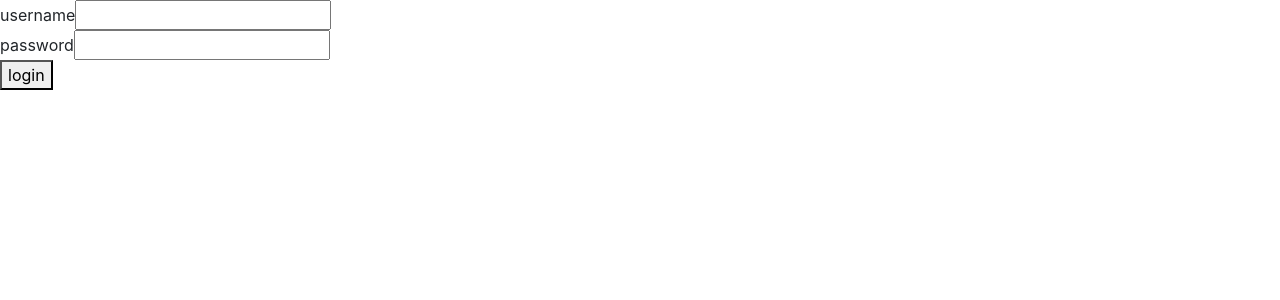
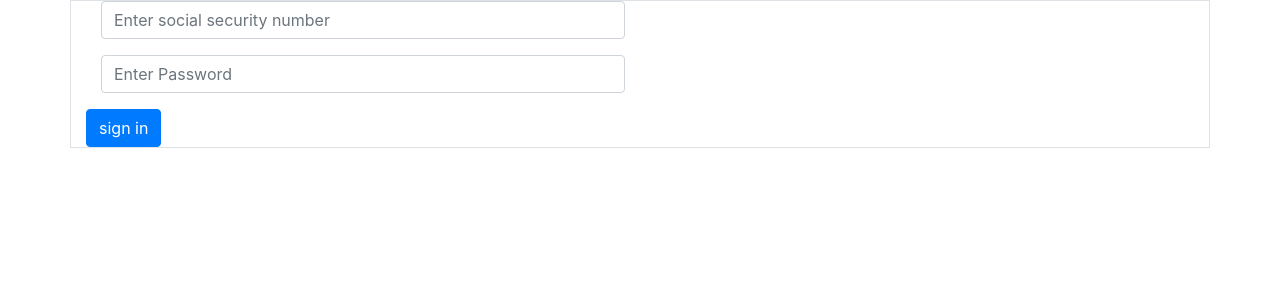
Before and after one commit to famo7/final-project-frontend, a React (Create React App) app: page /profile in a window 1280 px wide. Shown: the top 300 px of the page. Built offline with nearby package versions, Linux system fonts and the light colour scheme.

Commit message:
added functionality to update user profile

```diff
--- a/src/App.js
+++ b/src/App.js
@@ -5,12 +5,14 @@ import LoginForm from "./components/LoginForm";
 import Profile from "./components/Profile";
 import TopNav from "./components/TopNav";
 import loginService from "./services/login";
+import UserUpdate from "./services/UserUpdate";
 
 const App = () => {
   const [socialSecurityNumber, setSocialSecurityNumber] = useState("");
   const [password, setPassword] = useState("");
   const [user, setUser] = useState(null);
-
+  const [newAddress, setNewAddress] = useState("");
+  const [newPass, setNewPass] = useState("");
   useEffect(() => {
     const loggedUserJSON = window.localStorage.getItem("loggedEmployee");
     if (loggedUserJSON) {
@@ -28,8 +30,9 @@ const App = () => {
         password,
       });
       window.localStorage.setItem("loggedEmployee", JSON.stringify(user));
+      UserUpdate.setToken(user.token);
       setUser(user);
-      console.log(user);
+
       setSocialSecurityNumber("");
       setPassword("");
     } catch (exception) {
@@ -55,7 +58,13 @@ const App = () => {
               <Home isManager={user.isManager} />
             </Route>
             <Route exact path="/profile">
-              <Profile />
+              <Profile
+                newAddress={newAddress}
+                setNewAddress={setNewAddress}
+                newPass={newPass}
+                setNewPass={setNewPass}
+                userId={user.id}
+              />
             </Route>
           </Switch>
         </Router>
--- a/src/components/Home.js
+++ b/src/components/Home.js
@@ -1,5 +1,4 @@
 import React from "react";
-import TopNav from "../components/TopNav";
 export default function Home({ isManager }) {
   //   if (isManager) {
   //     return <Manager />;
--- a/src/components/LoginForm.js
+++ b/src/components/LoginForm.js
@@ -1,4 +1,5 @@
 import React from "react";
+import { Button, Col, Form } from "react-bootstrap";
 
 export default function LoginForm({
   handleLogin,
@@ -8,26 +9,33 @@ export default function LoginForm({
   setPassword,
 }) {
   return (
-    <form onSubmit={handleLogin}>
-      <div>
-        username
-        <input
+    <Form onSubmit={handleLogin} className="border container">
+      <Col xs={6}>
+        <Form.Group controlId="socialSecurityNumber">
+          <Form.Control
+            required
             type="text"
+            placeholder="Enter social security number"
             value={socialSecurityNumber}
-          name="socialSecurityNumber"
-          onChange={({ target }) => setSocialSecurityNumber(target.value)}
+            onChange={(e) => setSocialSecurityNumber(e.target.value)}
           />
-      </div>
-      <div>
-        password
-        <input
+        </Form.Group>
+      </Col>
+
+      <Col xs={6}>
+        <Form.Group controlId="password">
+          <Form.Control
             type="password"
+            placeholder="Enter Password"
             value={password}
-          name="Password"
-          onChange={({ target }) => setPassword(target.value)}
+            onChange={(e) => setPassword(e.target.value)}
+            required
           />
-      </div>
-      <button type="submit">login</button>
-    </form>
+        </Form.Group>
+      </Col>
+      <Button variant="primary" type="submit">
+        sign in
+      </Button>
+    </Form>
   );
 }
--- a/src/components/Profile.js
+++ b/src/components/Profile.js
@@ -1,9 +1,56 @@
 import React from "react";
+import { Button, Form } from "react-bootstrap";
+import UserUpdate from "../services/UserUpdate";
 
-export default function Profile() {
+export default function Profile({
+  newAddress,
+  setNewAddress,
+  newPass,
+  setNewPass,
+  userId,
+}) {
+  const handleUpdate = async (e) => {
+    e.preventDefault();
+
+    try {
+      await UserUpdate.update(userId, {
+        address: newAddress,
+        password: newPass,
+      });
+    } catch (exeption) {
+      console.log(exeption);
+    }
+  };
+
   return (
-    <div>
-      <h1>Profile</h1>
+    <div className="container">
+      <Form onSubmit={handleUpdate}>
+        <Form.Group controlId="address">
+          <Form.Label>address</Form.Label>
+          <Form.Control
+            required
+            type="text"
+            placeholder="Enter address"
+            value={newAddress}
+            onChange={(e) => setNewAddress(e.target.value)}
+          />
+        </Form.Group>
+
+        <Form.Group controlId="password">
+          <Form.Label>password</Form.Label>
+          <Form.Control
+            type="password"
+            placeholder="Enter Password"
+            value={newPass}
+            onChange={(e) => setNewPass(e.target.value)}
+            required
+          />
+        </Form.Group>
+
+        <Button variant="primary" type="submit">
+          Update
+        </Button>
+      </Form>
     </div>
   );
 }
--- /dev/null
+++ b/src/services/UserUpdate.js
@@ -0,0 +1,20 @@
+import axios from "axios";
+const baseUrl = "http://localhost:5000/api/employees";
+
+let token = null;
+
+const setToken = (newToken) => {
+  token = `bearer ${newToken}`;
+};
+
+const update = async (id, newObject) => {
+  const config = {
+    headers: { Authorization: token },
+  };
+
+  const request = axios.put(`${baseUrl}/${id}`, newObject, config);
+  console.log(config);
+  return request.then((response) => response.data);
+};
+
+export default { update, setToken };
```
Lines whose indentation alone changed are shown as unchanged.
